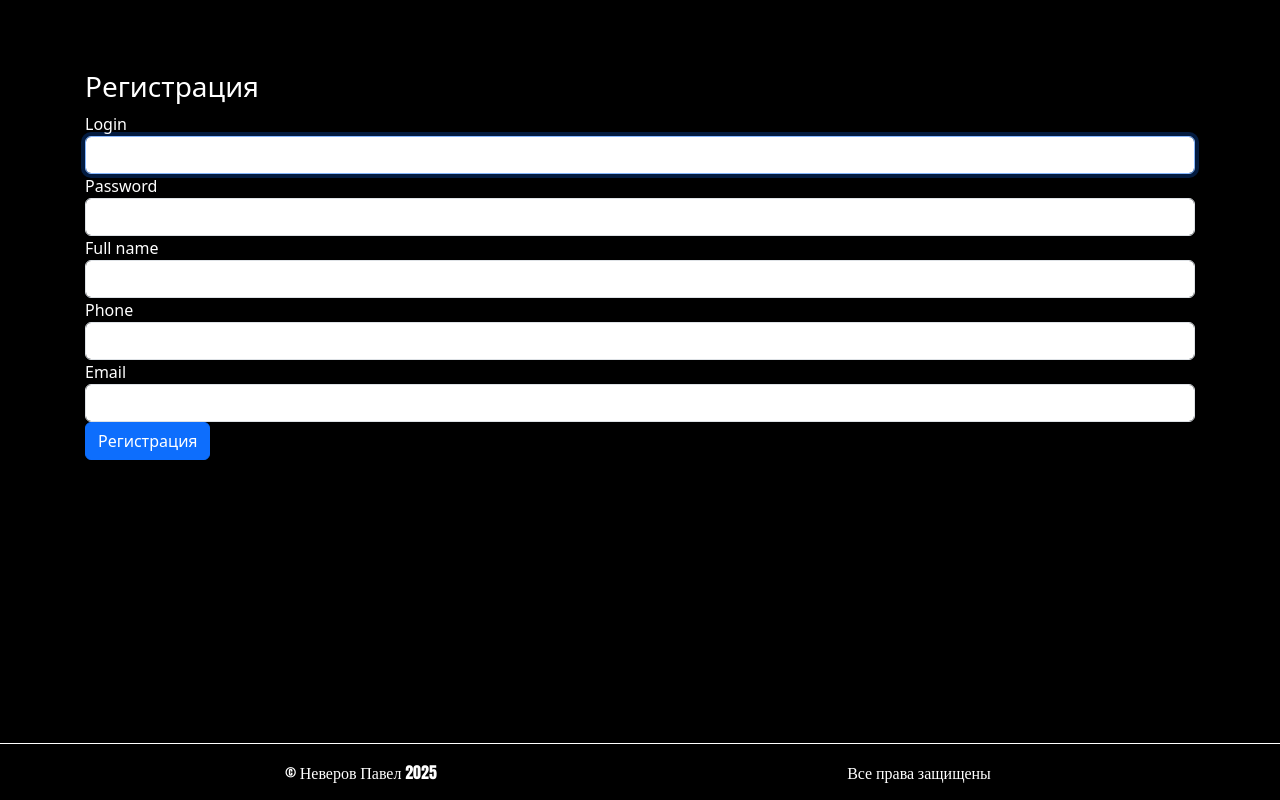
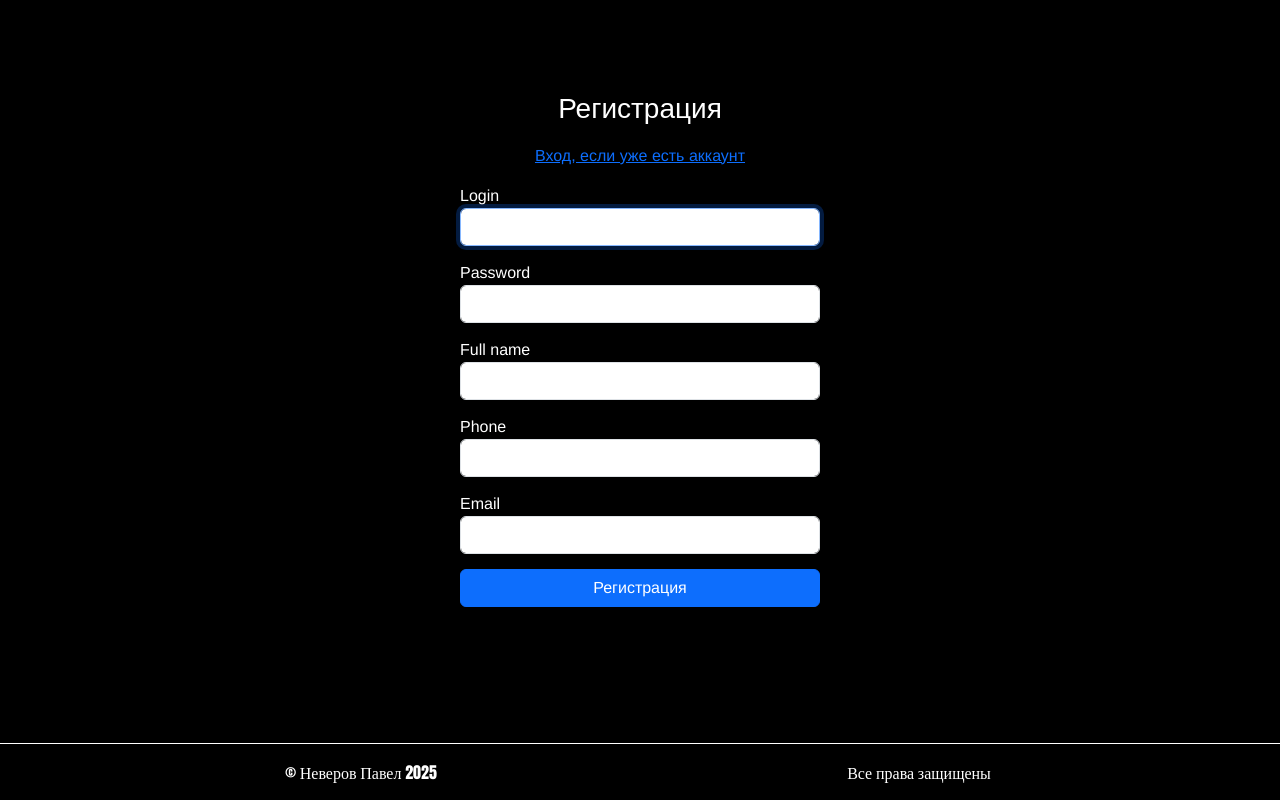
Before and after one commit to 3GonoverskyiPoSkidkeAndMalboroRed/basic, a Yii app: template views/site/register.php in a window 1280 px wide. Run offline with PHP 8.4 and a stand-in for Yii, Linux system fonts and the light colour scheme; the template is opened without the code that fills it, so the values that code supplies are empty; form fields are guessed from the names that the template uses; some libraries are stand-ins or nearby versions.

Commit message:
изменена странциа регистарции

```diff
--- a/views/site/register.php
+++ b/views/site/register.php
@@ -7,9 +7,40 @@ use yii\bootstrap5\ActiveForm;
 /** @var app\models\RegisterForm $model */
 /** @var ActiveForm $form */
 ?>
+<style>
+body {
+    font-family: 'Helvetica', sans-serif; /* Устанавливаем шрифт Helvetica для всего тела страницы */
+}
+
+.site-register {
+    max-width: 400px;
+    margin: auto;
+    padding: 20px;
+    border-radius: 5px;
+}
+
+.site-register h3 {
+    text-align: center;
+    margin-bottom: 20px;
+    font-family: 'Impact', sans-serif; /* Устанавливаем шрифт Impact для заголовка */
+}
+
+.site-register .form-group {
+    margin-bottom: 15px;
+}
+
+.site-register .btn {
+    width: 100%;
+}
+</style>
+
 <div class="site-register">
 
     <h3>Регистрация</h3>
+
+    <p class="text-center">
+        <?= Html::a('Вход, если уже есть аккаунт', ['/site/login'], ['class' => 'link-primary']) ?>
+    </p>
 
     <?php $form = ActiveForm::begin(); ?>
 
@@ -17,7 +48,7 @@ use yii\bootstrap5\ActiveForm;
         <?= $form->field($model, 'password')->passwordInput() ?>
         <?= $form->field($model, 'full_name') ?>
         <?= $form->field($model, 'phone')->widget(\yii\widgets\MaskedInput::class, [
-    'mask' => '+7(999)-999-99-99',]) ?>
+            'mask' => '+7(999)-999-99-99',]) ?>
         <?= $form->field($model, 'email') ?>
 
         <div class="form-group">
```
